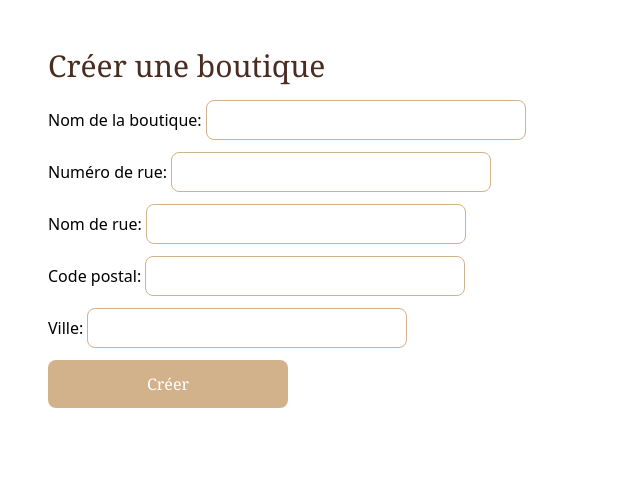
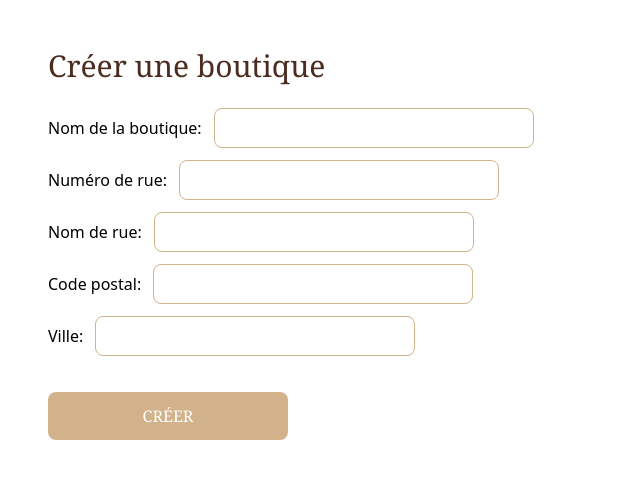
Before and after one commit to Smophmie/coffee_hub, an Angular app: page /addshop in a window 1280 px wide. Shown: the top 478 px of the page, without its empty margins (0-640 px from the left). Built offline with nearby package versions, Linux system fonts and the light colour scheme.

Commit message:
style: some style on the form

```diff
--- a/src/app/components/addshopform/addshopform.component.html
+++ b/src/app/components/addshopform/addshopform.component.html
@@ -1,42 +1,45 @@
 <div class="m-12">
-    <h1 class="text-[#4B2C20] text-3xl bold font-serif mb-4">Créer une boutique</h1>
+    <h1 class="text-[#4B2C20] text-3xl bold font-serif mb-6">Créer une boutique</h1>
 
     <form [formGroup]="creation_form" (ngSubmit)="onSubmit()" class="flex flex-col space-y-3">
-        <div>
+        <div class="space-x-2">
             <label for="name">
                 Nom de la boutique:
             </label>
-            <input type="text" id="name" formControlName="name" class="border rounded-lg w-80 border-[#d1b28a] h-10"/>
+            <input type="text" id="name" formControlName="name" class="border rounded-lg w-80 border-[#d1b28a] h-10 pl-3"/>
+        </div>
+
+        <div class="space-x-2">
+            <label for="street_number">
+                Numéro de rue:
+            </label>
+            <input type="number" id="street_number" formControlName="street_number" class="border rounded-lg w-80 border-[#d1b28a] h-10 pl-3"/>
+        </div>
+
+        <div class="space-x-2">
+            <label for="street">
+                Nom de rue:
+            </label>
+            <input type="text" id="street" formControlName="street" class="border rounded-lg w-80 border-[#d1b28a] h-10 pl-3"/>
+        </div>
+
+        <div class="space-x-2">
+            <label for="zipcode">
+                Code postal:
+            </label>
+            <input type="text" id="zipcode" formControlName="zipcode" class="border rounded-lg w-80 border-[#d1b28a] h-10 pl-3"/>
+        </div>
+
+        <div class="space-x-2">
+            <label for="city">
+                Ville:
+            </label>
+            <input type="text" id="city" formControlName="city" class="border rounded-lg w-80 border-[#d1b28a] h-10 pl-3"/>
         </div>
 
         <div>
-            <label for="street_number">
-                Numéro de rue:
-            </label>
-            <input type="number" id="street_number" formControlName="street_number" class="border rounded-lg w-80 border-[#d1b28a] h-10"/>
+            <button type="submit" class="bg-[#d1b28a] text-[#ffffff] font-serif text-base uppercase text-center p-3 rounded-lg w-60 transition-transform transform mt-6">Créer</button>
         </div>
 
-        <div>
-            <label for="street">
-                Nom de rue:
-            </label>
-            <input type="text" id="street" formControlName="street" class="border rounded-lg w-80 border-[#d1b28a] h-10"/>
-        </div>
-
-        <div>
-            <label for="zipcode">
-                Code postal:
-            </label>
-            <input type="text" id="zipcode" formControlName="zipcode" class="border rounded-lg w-80 border-[#d1b28a] h-10"/>
-        </div>
-
-        <div>
-            <label for="city">
-                Ville:
-            </label>
-            <input type="text" id="city" formControlName="city" class="border rounded-lg w-80 border-[#d1b28a] h-10"/>
-        </div>
-
-        <button type="submit" class="bg-[#d1b28a] text-[#ffffff] font-serif text-base text-center p-3 rounded-lg w-60 transition-transform transform">Créer</button>
     </form>
 </div>
--- a/src/app/components/shoplist/shoplist.component.html
+++ b/src/app/components/shoplist/shoplist.component.html
@@ -4,10 +4,14 @@
         <a [routerLink]="['/addshop']" class="bg-[#d1b28a] text-[#ffffff] font-serif text-base text-center p-3 rounded-lg active:scale-95 transition-transform transform">Créer une boutique</a>
     </div>
 
-    <ul class="space-y-2" *ngIf="shops">
+    <ul class="space-y-6" *ngIf="shops">
     <li *ngFor="let shop of shops">
         <p>{{ shop.name }}</p>
         <p>{{ shop.location.address.street_number}}, {{ shop.location.address.street}}, {{ shop.location.address.city}}</p>
+        <div class="mt-3">
+            <a [routerLink]="['/shop', shop?.id]" class="bg-[#d1b28a] text-[#ffffff] font-serif text-base text-center p-2 rounded-lg w-60 transition-transform transform">Modifier</a>
+        </div>
+
     </li>
     </ul>
 </div>
```
